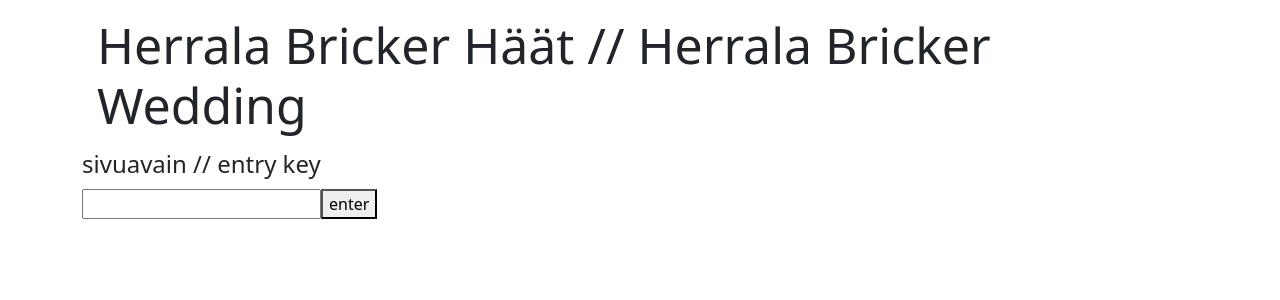
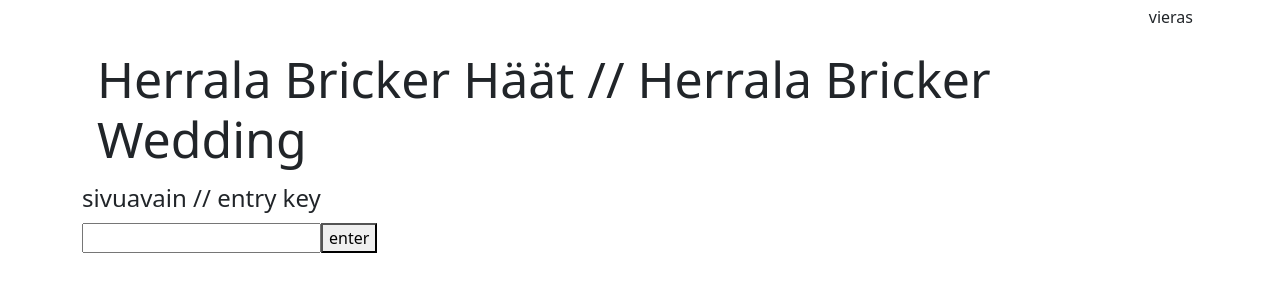
Before and after one commit to adam-herrala-bricker/wedding, a React (Create React App) app in the folder frontend/: page / in a window 1280 px wide. Shown: the top 300 px of the page. Built offline with nearby package versions, Linux system fonts and the light colour scheme.

Commit message:
header improvements

```diff
--- a/frontend/src/App.js
+++ b/frontend/src/App.js
@@ -11,6 +11,17 @@ import HighlightView from './components/HighlightView.js'
 import imageServices from './services/imageServices'
 import helpers from './utilities/helpers'
 import { Button, Navbar } from 'react-bootstrap'
+
+//component to display current user
+const DisplayUser = ({user, lan}) => {
+  return(
+      <div className = 'user-container'>
+          {user.username === 'guest'
+              ? text.guest[lan]
+              : user.username}
+      </div>
+  )
+}
 
 //component for regular view
 const RegularView = ({ guestUser, user, setUser, imageList, setImageList, lastScroll, setLastScroll, highlight, setHighlight, setEntryKey, lan, setLan }) => {
@@ -67,6 +78,7 @@ const App = () => {
 
   return (
     <div className='container'>
+      <DisplayUser user = {user} lan = {lan}/>
       {entryKey
         ? highlight.current === null
           ? <RegularView guestUser={guestUser} user={user} setUser={setUser} imageList={imageList} setImageList={setImageList} lastScroll={lastScroll} setLastScroll={setLastScroll} highlight={highlight} setHighlight={setHighlight} setEntryKey={setEntryKey} lan={lan} setLan={setLan} />
--- a/frontend/src/components/User.js
+++ b/frontend/src/components/User.js
@@ -3,17 +3,6 @@ import text from '../resources/text'
 import Notifier from './Notifier'
 import userServices from '../services/userServices'
 import adminServices from '../services/adminServices'
-
-//component to display current user
-const DisplayUser = ({user, lan}) => {
-    return(
-        <div>
-            {user.username === 'guest'
-                ? text.guest[lan]
-                : user.username}
-        </div>
-    )
-}
 
 const LoginForm = ({setUser, lan, setShowLogin}) => {
     const [username, setUsername] = useState('')
@@ -120,7 +109,6 @@ const Login = ({user, setUser, guestUser, setEntryKey, lan, setLastScroll}) => {
 
     return(
         <div>
-            <DisplayUser user= {user} lan = {lan}/>
             {user.username === 'guest'
             ? <LoginSelect lan = {lan} setUser = {setUser}/>
             : <LoggerOuter setUser = {setUser} guestUser = {guestUser} lan = {lan}/>}
--- a/frontend/src/index.css
+++ b/frontend/src/index.css
@@ -14,6 +14,12 @@ h2 {
     font-weight: 100;
     font-size: 30px;
 
+}
+
+.user-container {
+    display: flex;
+    justify-content: flex-end;
+    padding : 5px;
 }
 
 .generic-button {
```
